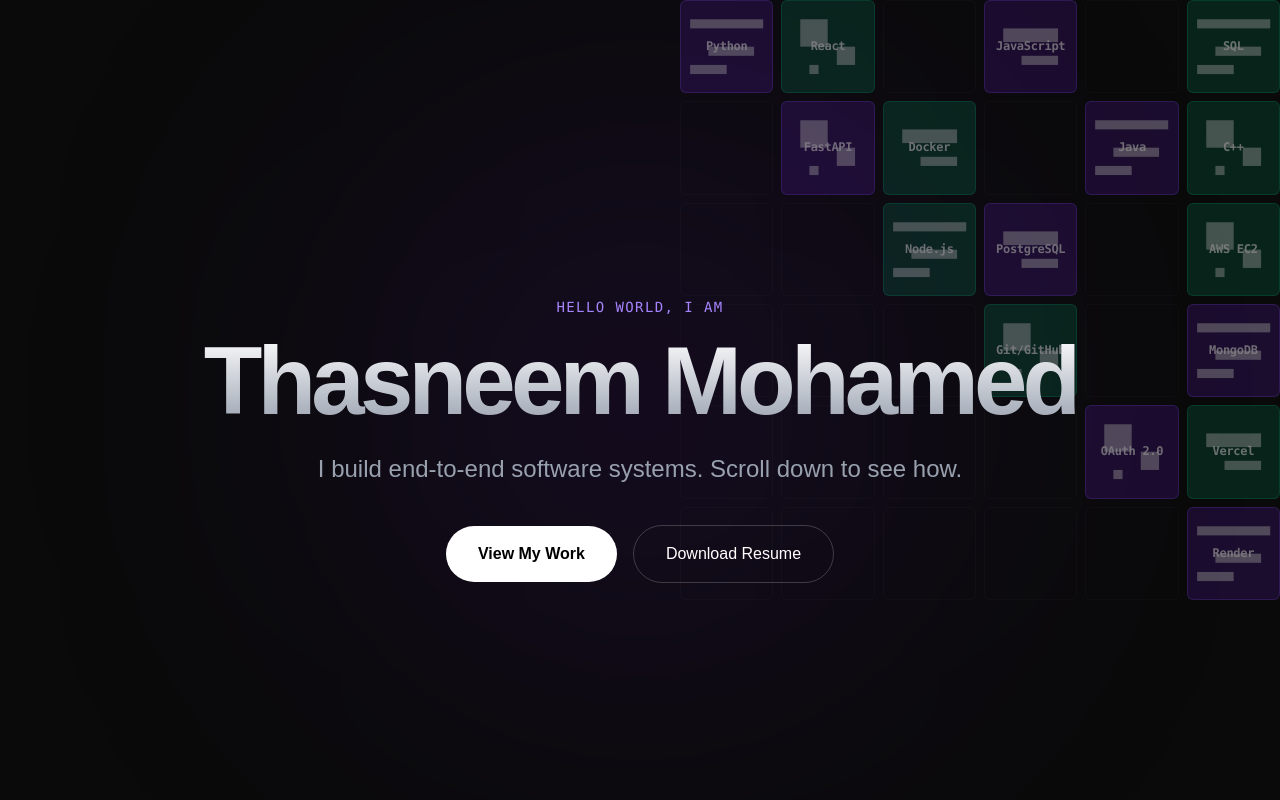
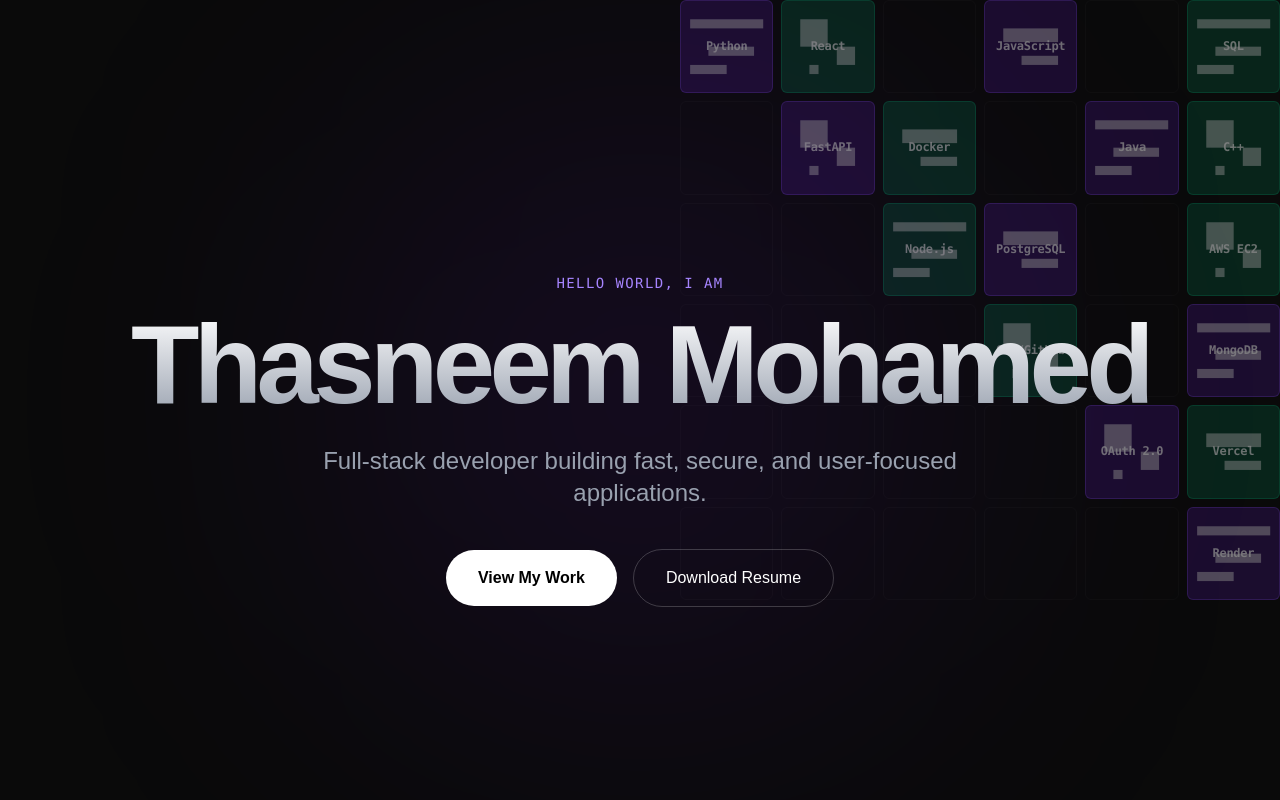
Before and after one commit to thasneemsha/portfolio, a Next.js app: page / in a window 1280 px wide. Shown: the top 800 px of the page. Built offline with nearby package versions, Linux system fonts and the light colour scheme.

Commit message:
fixed my name

```diff
--- a/app/page.tsx
+++ b/app/page.tsx
@@ -54,13 +54,15 @@ export default function Home() {
             className="pointer-events-none"
           >
             <p className="text-violet-400 font-mono mb-4 tracking-widest text-sm">HELLO WORLD, I AM</p>
-            <h1 className="text-6xl md:text-8xl font-extrabold tracking-tighter mb-6 text-transparent bg-clip-text bg-gradient-to-b from-white to-gray-400">
+
+            {/* FIXED: Reduced max font size slightly, added tracking-tight and whitespace-nowrap to keep it on one line */}
+            <h1 className="text-5xl sm:text-6xl md:text-7xl lg:text-[7rem] font-extrabold tracking-tighter mb-6 text-transparent bg-clip-text bg-gradient-to-b from-white to-gray-400 whitespace-nowrap">
               Thasneem Mohamed
             </h1>
 
-            {/* Short Tagline (as requested) */}
+            {/* NEW HOOK */}
             <p className="text-xl md:text-2xl text-gray-400 max-w-2xl mx-auto mb-10">
-              I build end-to-end software systems. Scroll down to see how.
+              Full-stack developer building fast, secure, and user-focused applications.
             </p>
 
             <div className="flex flex-col sm:flex-row items-center justify-center gap-4 pointer-events-auto">
@@ -77,7 +79,7 @@ export default function Home() {
         {/* ABOUT & SKILLS SECTION */}
         <section className="w-full py-20 pointer-events-auto relative z-10">
 
-          {/* About Me Text (Moved here to keep Hero clean) */}
+          {/* About Me Text */}
           <motion.div
             initial={{ opacity: 0, y: 20 }}
             whileInView={{ opacity: 1, y: 0 }}
```
